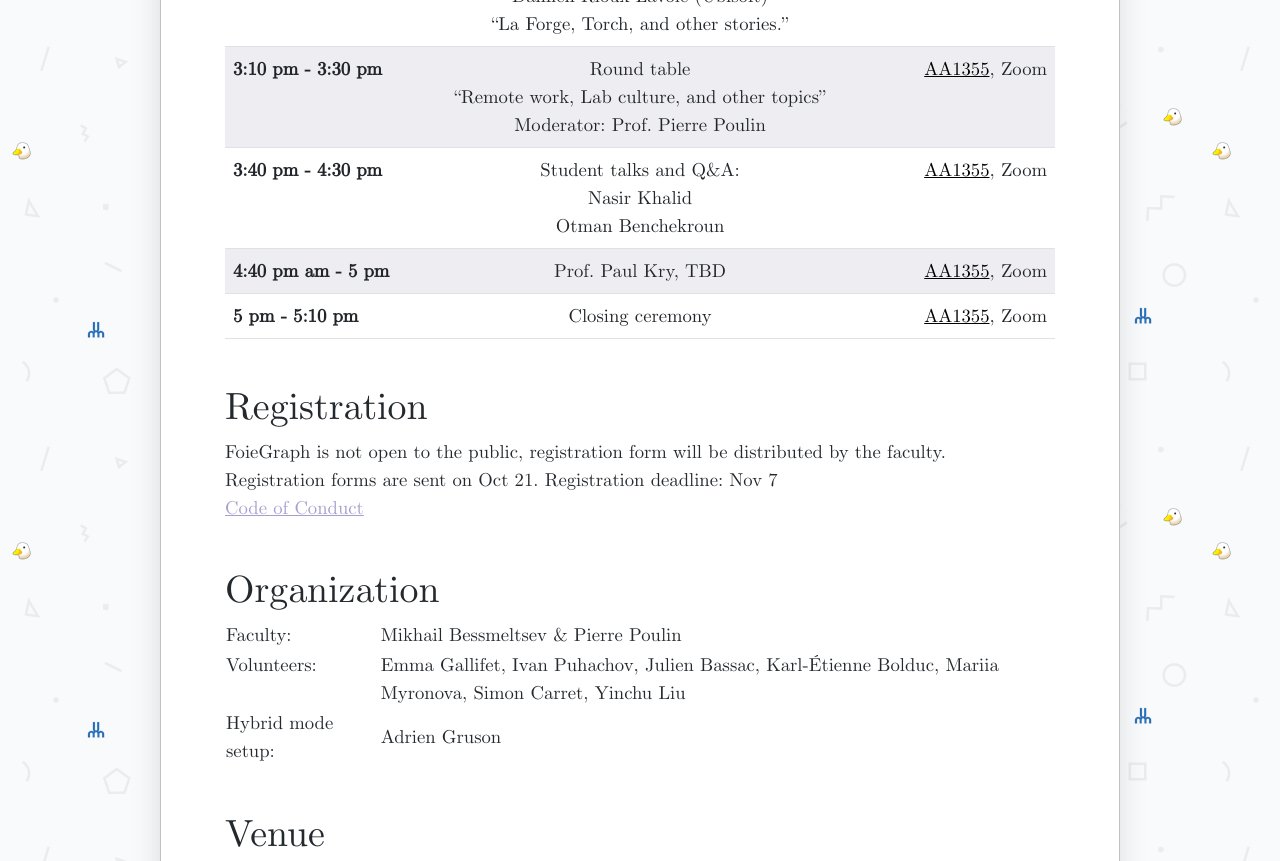
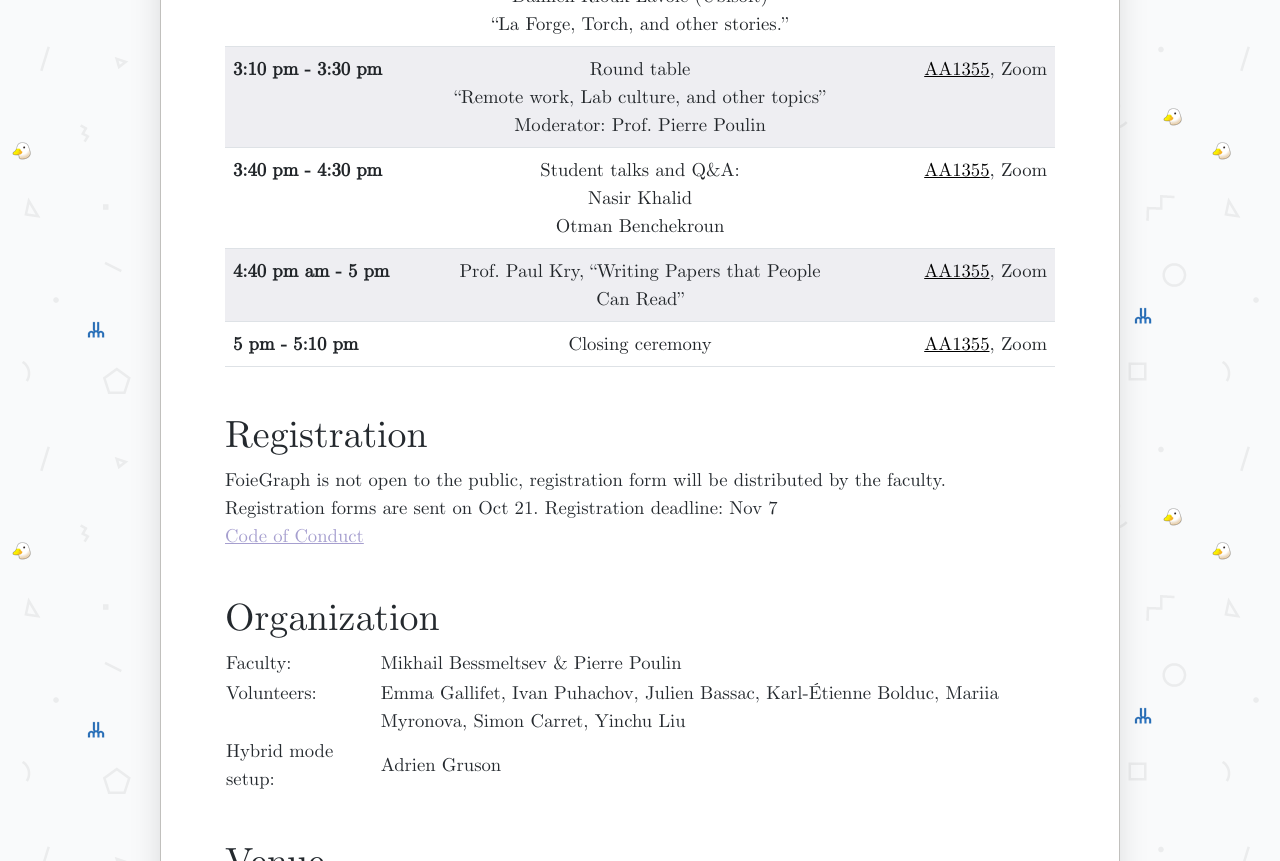
Before and after one commit to foiegraph2022/foiegraph2022.github.io, a Jekyll site: the page built from docs/index.md, in a window 1280 px wide and 900 px high, scrolled down 2558 px, cut to the strip 0-861 px from the top of the window. Built offline with Jekyll 4.4.1, drawn with Linux system fonts in a browser that asks for light colours; nearby versions of some CDN libraries.

Commit message:
Paul presentation title

```diff
--- a/docs/index.md
+++ b/docs/index.md
@@ -134,7 +134,7 @@ Remote participants can join via Zoom. Links for Zoom will be distributed via em
     </tr>
     <tr>
       <th scope="row" class="w-20">4:40 pm am - 5 pm</th>
-      <td class="w-40 text-center">Prof. Paul Kry, TBD</td>
+      <td class="w-40 text-center">Prof. Paul Kry, “Writing Papers that People Can Read”</td>
       <td class="w-20r"><a href="https://goo.gl/maps/U2hRH9Z3RXM2aGEBA">AA1355</a>, Zoom</td>
     </tr>
     <tr>
```
